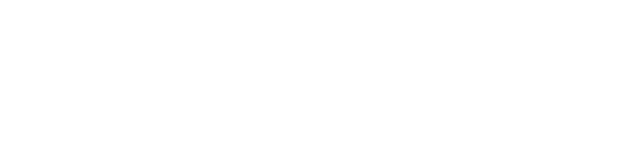
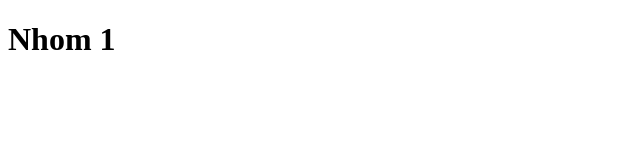
Before and after one commit to thilinnd/snacko, a plain HTML site: page index.html in a window 1280 px wide. Shown: the whole page, without its empty margins (0-640 px from the left). Drawn offline with Linux system fonts and the light colour scheme.

Commit message:
push-index

```diff
--- a/index.html
+++ b/index.html
@@ -3,9 +3,9 @@
 <head>
     <meta charset="UTF-8">
     <meta name="viewport" content="width=device-width, initial-scale=1.0">
-    <title>Document</title>
+    <title>Nhom 1</title>
 </head>
 <body>
-
+    <h1>Nhom 1</h1>
 </body>
 </html>
```
